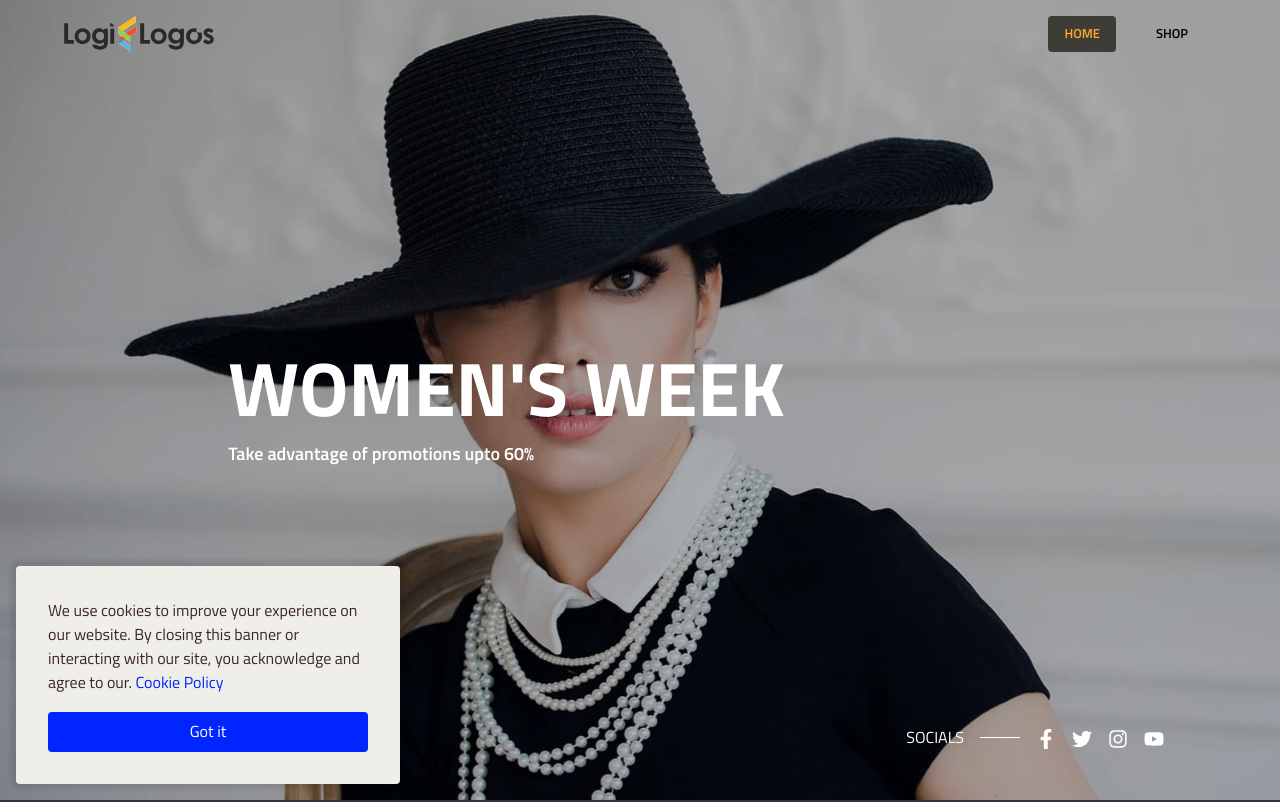
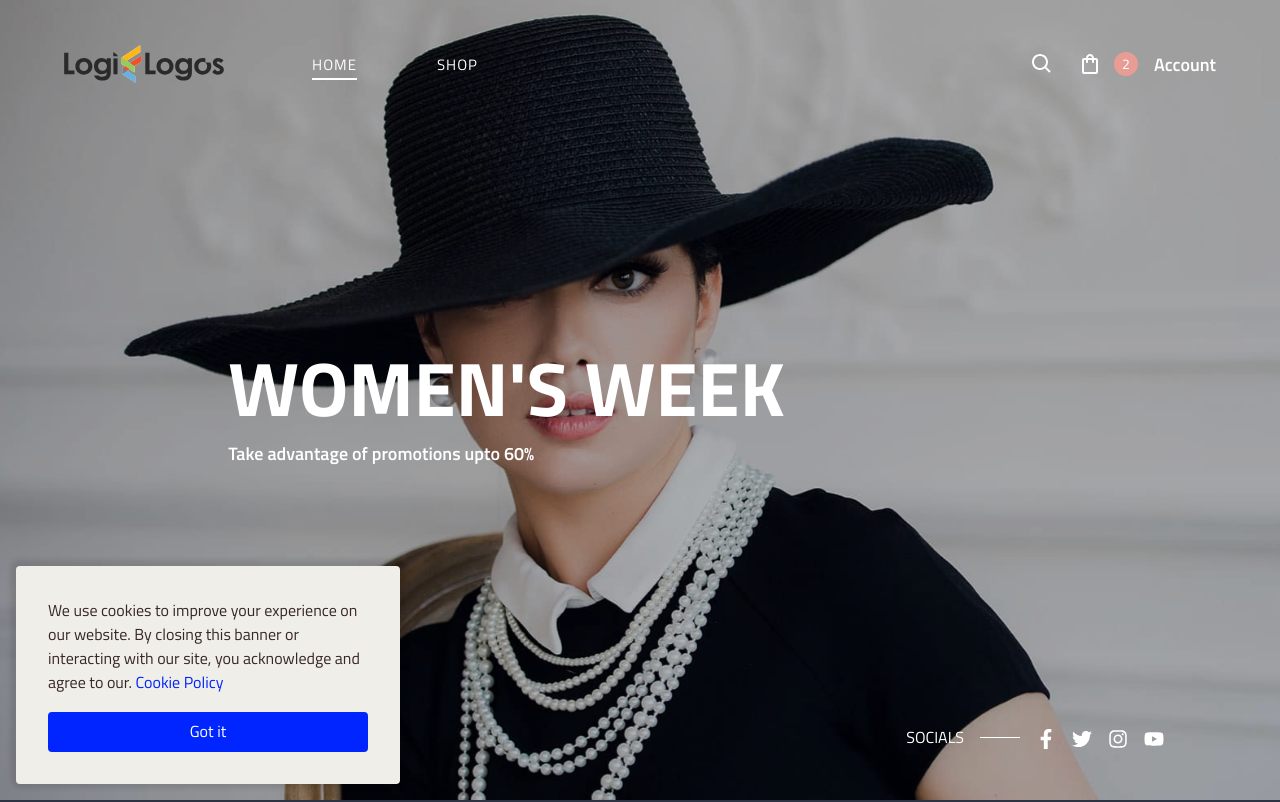
Before and after one commit to Ahmustufa/ixa-theme, a Next.js app: page / in a window 1280 px wide. Shown: the top 802 px of the page. Built offline with nearby package versions, Linux system fonts and the light colour scheme.

Commit message:
add right section in header

```diff
--- a/src/component/header/header.style.scss
+++ b/src/component/header/header.style.scss
@@ -4,10 +4,10 @@
   left: 0;
   right: 0;
   z-index: 100;
-  background-color: transparent;
 
   .app-logo {
     content: url("/images/LogiLogos-dark.svg");
+    margin-right: 48px;
   }
 }
 
@@ -15,91 +15,17 @@
   width: -webkit-fill-available;
   width: -moz-available;
   margin: auto;
-  padding: 16px 0;
-  transition: 0.3s;
-  padding-inline: 5%;
-  .menu-item a {
-    color: #000;
-  }
+  padding: 40px 5%;
+  transition: 0.6s;
 
   &.nav-wrapper-fixed {
+    padding: 16px 5%;
     background-color: rgb(38, 38, 42);
-    .menu-item a {
-      color: #fff;
-    }
+
     .app-logo {
       content: url("/images/LogiLogos-light.svg");
     }
   }
-
-  .user-info {
-    display: flex;
-    align-items: center;
-    color: #fff;
-    cursor: pointer;
-    border: 1px solid #fff;
-    border-radius: 4px;
-    padding: 4px 6px;
-    min-width: 100px;
-    display: flex;
-    align-items: center;
-    justify-content: center;
-    user-select: none;
-    transition: 0.3s ease;
-    &:hover {
-      transition: 0.3s ease;
-      border: 1px solid #ffa930;
-      color: #ffa930;
-    }
-  }
-
-  .user-info-logged-parent {
-    color: #fff;
-    display: flex;
-    align-items: center;
-    justify-content: center;
-    cursor: pointer;
-    &:hover {
-      .user-info-logged {
-        border: 1px solid #ffa930;
-      }
-      color: #ffa930;
-    }
-    .user-info-logged {
-      color: #fff;
-      cursor: pointer;
-      border: 1px solid #fff;
-      height: 30px;
-      width: 30px;
-      border-radius: 100px;
-      margin-right: 12px;
-      margin-left: 20px;
-      // display: flex;
-      // align-items: center;
-      // justify-content: center;
-      user-select: none;
-      // transition: 0.3s ease;
-    }
-  }
-
-  // .user-info-logged {
-  //   color: #fff;
-  //   cursor: pointer;
-  //   border: 1px solid #fff;
-  //   height: 50px;
-  //   width: 50px;
-  //   border-radius: 100px;
-  //   display: flex;
-  //   align-items: center;
-  //   justify-content: center;
-  //   user-select: none;
-  //   transition: 0.3s ease;
-  //   &:hover {
-  //     transition: 0.3s ease;
-  //     border: 1px solid #ffa930;
-  //     color: #ffa930;
-  //   }
-  // }
 }
 
 .menu-list {
@@ -109,65 +35,67 @@
   display: flex;
   align-items: center;
   padding: 0px;
-  a {
-    display: flex;
-    align-items: center;
-    justify-content: center;
-    transition: 0.3s ease;
-    border-radius: 4px;
-    padding: 8px 16px;
-    &:hover {
-      transition: 0.3s ease;
-      background-color: #3e3c36;
-      opacity: 0.8;
-    }
-  }
 }
 
 .menu-item {
   a {
+    position: relative;
+    transition: 0.3s ease;
+    padding: 4px 0px;
     text-decoration: none;
     color: #fff;
-    margin: 0 12px;
-    font-size: 13px;
-    font-weight: 600;
+    margin: 0 40px;
+    font-size: 15px;
+    font-weight: 500;
+    letter-spacing: 1px;
+
+    &::after {
+      content: "";
+      position: absolute;
+      bottom: 0;
+      left: 0;
+      height: 2px;
+      width: 0%;
+      background-color: #fff;
+      transition: 0.3s;
+    }
+
     &:hover {
-      color: #ffa930;
+      &::after {
+        width: 100%;
+      }
     }
   }
-  &.active {
-    position: relative;
-    height: inherit;
-    margin: 0;
-    list-style: none;
-    display: flex;
-    align-items: center;
-    padding: 0px;
-    a {
-      display: flex;
-      align-items: center;
-      justify-content: center;
-      transition: 0.3s ease;
-      border-radius: 4px;
-      padding: 8px 16px;
-      transition: 0.3s ease;
-      background-color: #3e3c36;
-      color: #ffa930;
-    }
+
+  &.active a::after {
+    width: 100%;
   }
-  // &.active::after {
-  //   position: absolute;
-  //   content: "";
-  //   display: block;
-  //   border-bottom: 2px solid #ffa930;
-  //   left: 0;
-  //   right: 0;
-  //   top: 53px;
-  // }
 }
 
-.hamburger {
-  display: none;
+.icons-wrapper {
+  color: #fff;
+  .icon {
+    margin: 12px;
+    font-size: 24px;
+    cursor: pointer;
+  }
+  .cart-items {
+    margin-right: 16px;
+    font-size: 14px;
+    background-color: #e79c96;
+    border-radius: 50%;
+    height: 24px;
+    width: 24px;
+    display: flex;
+    justify-content: center;
+    align-items: center;
+    line-height: 1;
+  }
+  .account {
+    font-weight: 600;
+    font-size: 18px;
+    cursor: pointer;
+  }
 }
 
 .user-dropdown-overlay {
--- a/src/component/header/headerContent.js
+++ b/src/component/header/headerContent.js
@@ -10,6 +10,8 @@ import { avatar, profile, dashboard, logout } from "../../../images";
 // import { HeaderLink } from "../buttons";
 // import { IoChatbubblesOutline } from "react-icons/io5";
 import { IoCloseCircleOutline } from "react-icons/io5";
+import { MdOutlineShoppingBag } from "react-icons/md";
+import { BiSearch } from "react-icons/bi";
 
 const navOptions = [
   { label: "HOME", link: "/" },
@@ -23,10 +25,19 @@ const HeaderContent = (props) => {
 
   const menuList = (
     <ul className="menu-list">
+      <li>
+        <img
+          alt="Polkadotsretail"
+          src="/images/LogiLogos-light.svg"
+          style={{ width: 160 }}
+          className="app-logo"
+        />
+      </li>
+
       {navOptions.map((item, index) => (
         <li
           key={index}
-          className={`menu-item${router.pathname === item.link ? " active" : ""}`}
+          className={`menu-item ${router.pathname === item.link ? "active" : ""}`}
         >
           <Link href={item.link}>
             <a>{item.label}</a>
@@ -97,22 +108,19 @@ const HeaderContent = (props) => {
             gutter={[32, 0]}
             className="nav-container"
           >
-            <Col span={4}>
-              <Link href="/">
-                <a>
-                  <img
-                    alt="logilogos.com"
-                    src="/images/LogiLogos-light.svg"
-                    style={{ width: 150 }}
-                    className="app-logo"
-                  />
-                </a>
-              </Link>
+            <Col>
+              <div className="menu-wrapper">{menuList}</div>
             </Col>
 
-            <Col className="menu-wrapper">{menuList}</Col>
-
-            <Col span={20}>
+            <Col>
+              <div className="icons-wrapper d-flex align-items-center">
+                <BiSearch className="icon" />
+                <MdOutlineShoppingBag className="icon" />
+                <div className="cart-items">2</div>
+                <div className="account">Account</div>
+              </div>
+            </Col>
+            <Col span={0}>
               <div className="hamburger" onClick={() => setDrawer((prev) => !prev)}>
                 <Hamburger open={drawer} />
               </div>
```
